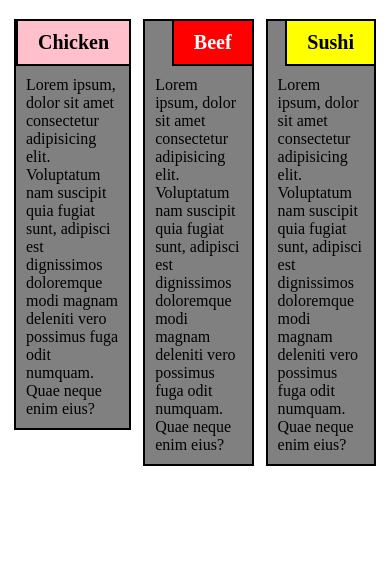
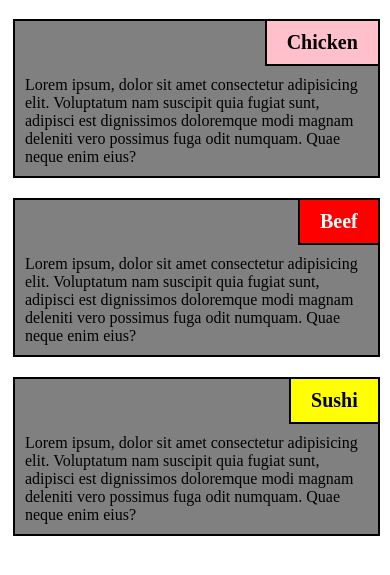
Before and after one commit to TewThosapol/module2-solution, a plain HTML site: page module2-solution/index.html in a window 390 px wide. Shown: the part 61-636 px from the top of the page. Drawn offline with Linux system fonts and the light colour scheme; a script that the page names is missing.

Commit message:
update responsive

```diff
--- a/module2-solution/css/style.css
+++ b/module2-solution/css/style.css
@@ -6,7 +6,8 @@
     height: max-content;
     border: 2px solid #000;
     position: relative;
-    margin: 0 6px;
+    margin: 0 5px;
+    float: left;
 }
 
 .title-detail-1 {
@@ -53,26 +54,50 @@
     justify-content: end;
 }
 
-.desc-1 {
+.description {
     padding: 10px;
 }
 
 .content {
-    display: flex;
-    justify-content: center;
+    box-sizing: border-box;
 }
 
 
 @media (min-width: 768px) and (max-width: 991px) {
+    .content {
+        box-sizing: border-box;
+    }
     .card-1 {
-        width: 48%;
+        width: 50%;
+        float: left;
     }
-    .card-2{
-        width: 48%;
+
+    .card-2 {
+        width: 46%;
     }
 
     .card-3 {
-        width: 100%;
+        width: 98%;
+        margin-top: 20px;
+    }
+}
+
+@media (min-width: 375px) and (max-width: 767px) {
+    .content {
+        box-sizing: border-box;
+    }
+    .card-1 {
+        width: 97%;
+        float: left;
     }
 
+    .card-2 {
+        width: 97%;
+        margin-top: 20px;
+    }
+
+    .card-3 {
+        width: 97%;
+        margin-top: 20px;
+    }
 }
--- a/module2-solution/index.html
+++ b/module2-solution/index.html
@@ -9,7 +9,6 @@
     <link rel='stylesheet' type='text/css' media='screen' href='css/style.css'>
     <script src='main.js'></script>
 </head>
-
 <body>
     <h1 style="text-align: center;"> Our Menu</h1>
     <div class="content">
@@ -19,7 +18,7 @@
                     Chicken
                 </div>
             </div>
-            <div class="desc-1">
+            <div class="description">
                 Lorem ipsum, dolor sit amet consectetur adipisicing elit. Voluptatum nam suscipit quia fugiat sunt,
                 adipisci
                 est dignissimos doloremque modi magnam deleniti vero possimus fuga odit numquam. Quae neque enim eius?
@@ -31,7 +30,7 @@
                     Beef
                 </div>
             </div>
-            <div class="desc-1">
+            <div class="description">
                 Lorem ipsum, dolor sit amet consectetur adipisicing elit. Voluptatum nam suscipit quia fugiat sunt,
                 adipisci
                 est dignissimos doloremque modi magnam deleniti vero possimus fuga odit numquam. Quae neque enim eius?
@@ -43,14 +42,12 @@
                     Sushi
                 </div>
             </div>
-            <div class="desc-1">
+            <div class="description">
                 Lorem ipsum, dolor sit amet consectetur adipisicing elit. Voluptatum nam suscipit quia fugiat sunt,
                 adipisci
                 est dignissimos doloremque modi magnam deleniti vero possimus fuga odit numquam. Quae neque enim eius?
             </div>
         </div>
     </div>
-
 </body>
-
 </html>
```
